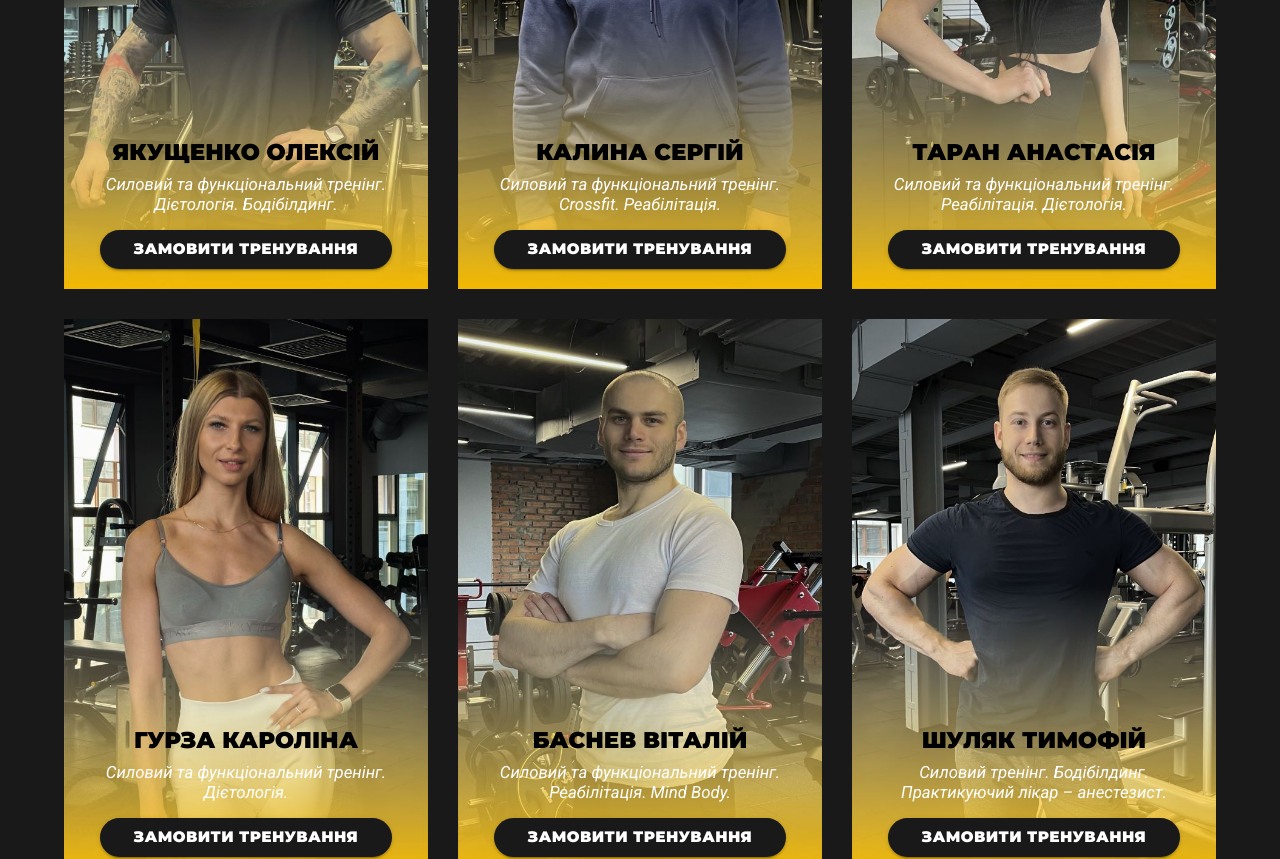
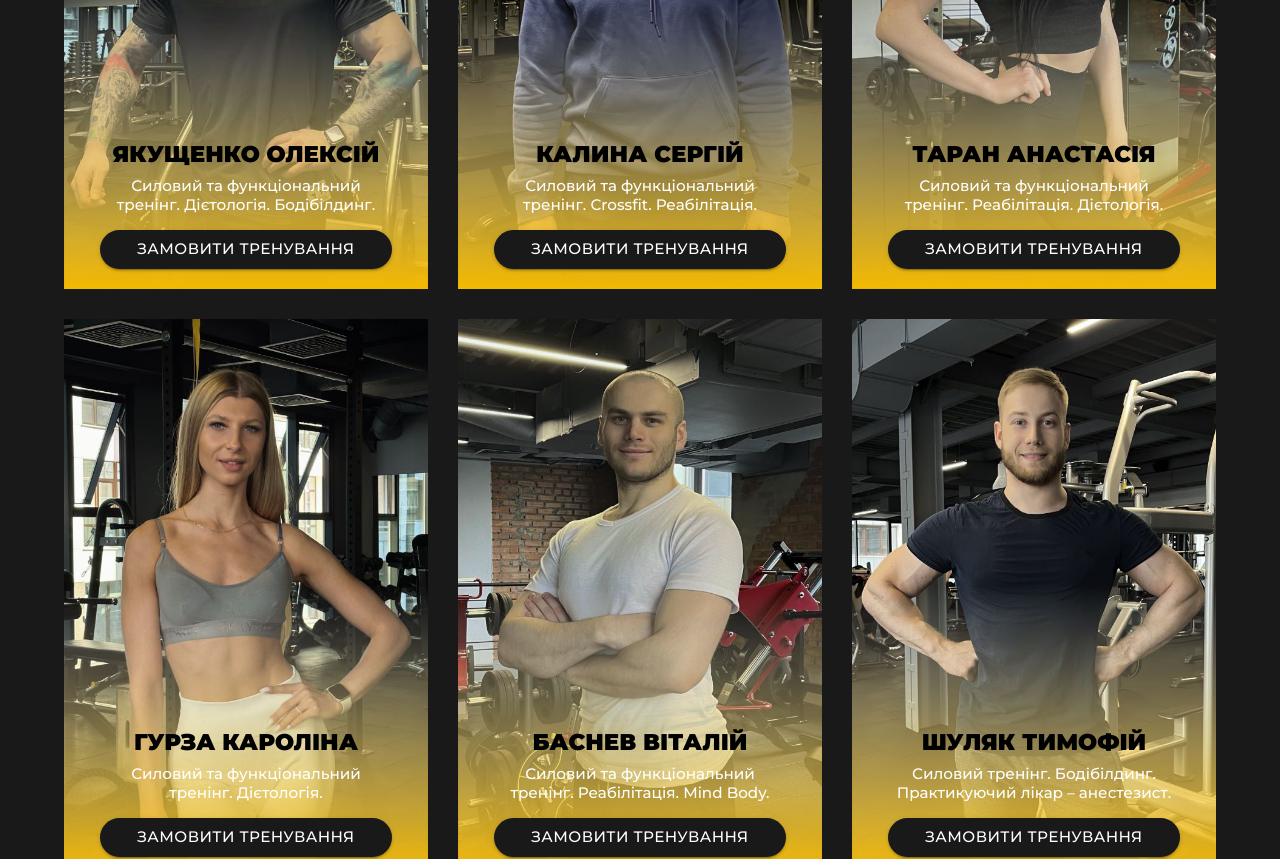
Before and after one commit to SergeiiKalina/Arena-Gym, a React (Create React App) app: page / in a window 1280 px wide. Shown: the part 2980-3839 px from the top of the page. Built offline with nearby package versions, Linux system fonts and the light colour scheme.

Commit message:
change font

```diff
--- a/src/App.scss
+++ b/src/App.scss
@@ -1,5 +1,5 @@
 @import "./Components/adaptive-fontMixin.scss";
-@import url("https://fonts.googleapis.com/css2?family=Montserrat:wght@900&display=swap");
+@import url("https://fonts.googleapis.com/css2?family=Montserrat:wght@500;900&display=swap");
 .App {
     width: 100%;
     height: 100%;
@@ -377,13 +377,15 @@
                     justify-content: space-evenly;
                     .coachesCardItem_info_name {
                         font-family: "Montserrat", sans-serif;
+                        font-weight: 900;
                         color: black;
                         @include adaptive-font(24, 18);
                     }
                     .coachesCardItem_info_class {
                         color: white;
-                        font-weight: 400;
-                        @include adaptive-font(18, 12);
+                        font-family: "Montserrat", sans-serif;
+                        font-weight: 500;
+                        @include adaptive-font(16, 12);
                         margin: 8px 0 16px 0;
                     }
                     .coachesCardItem_info_button {
```
